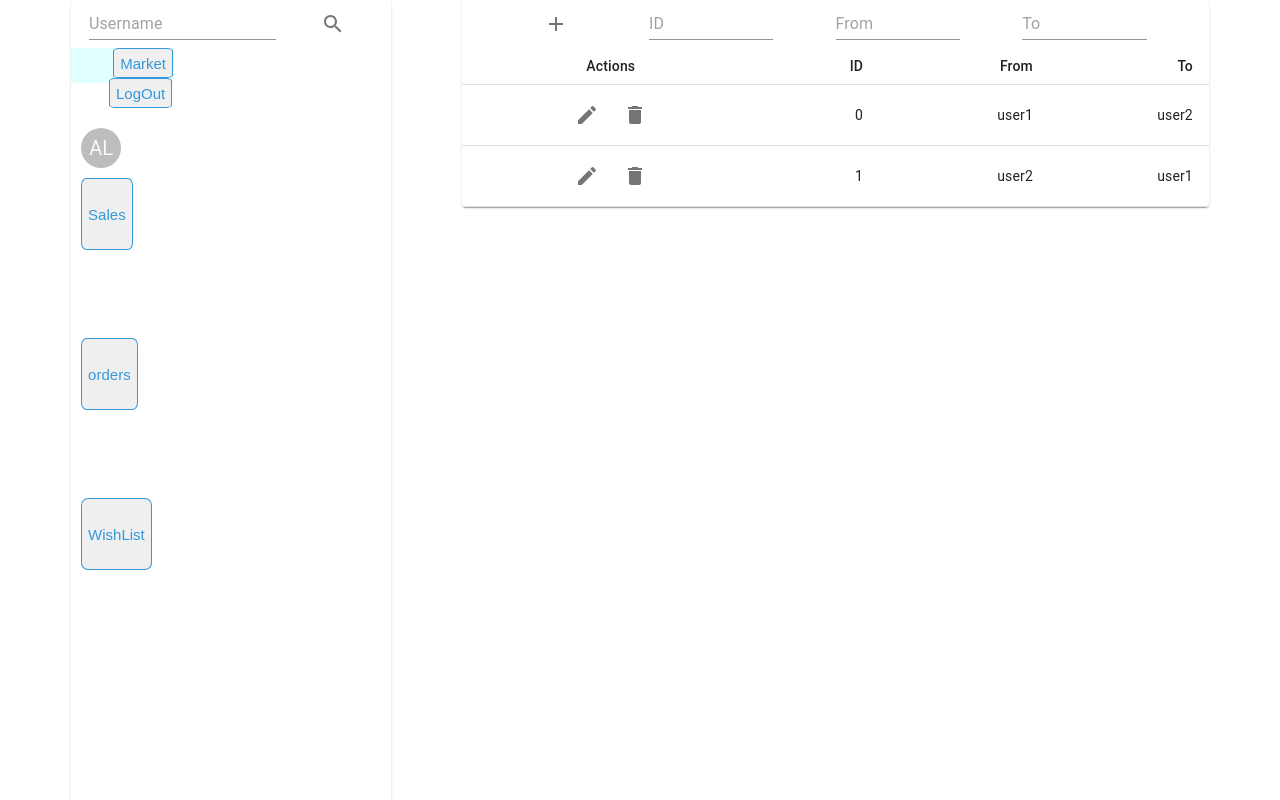
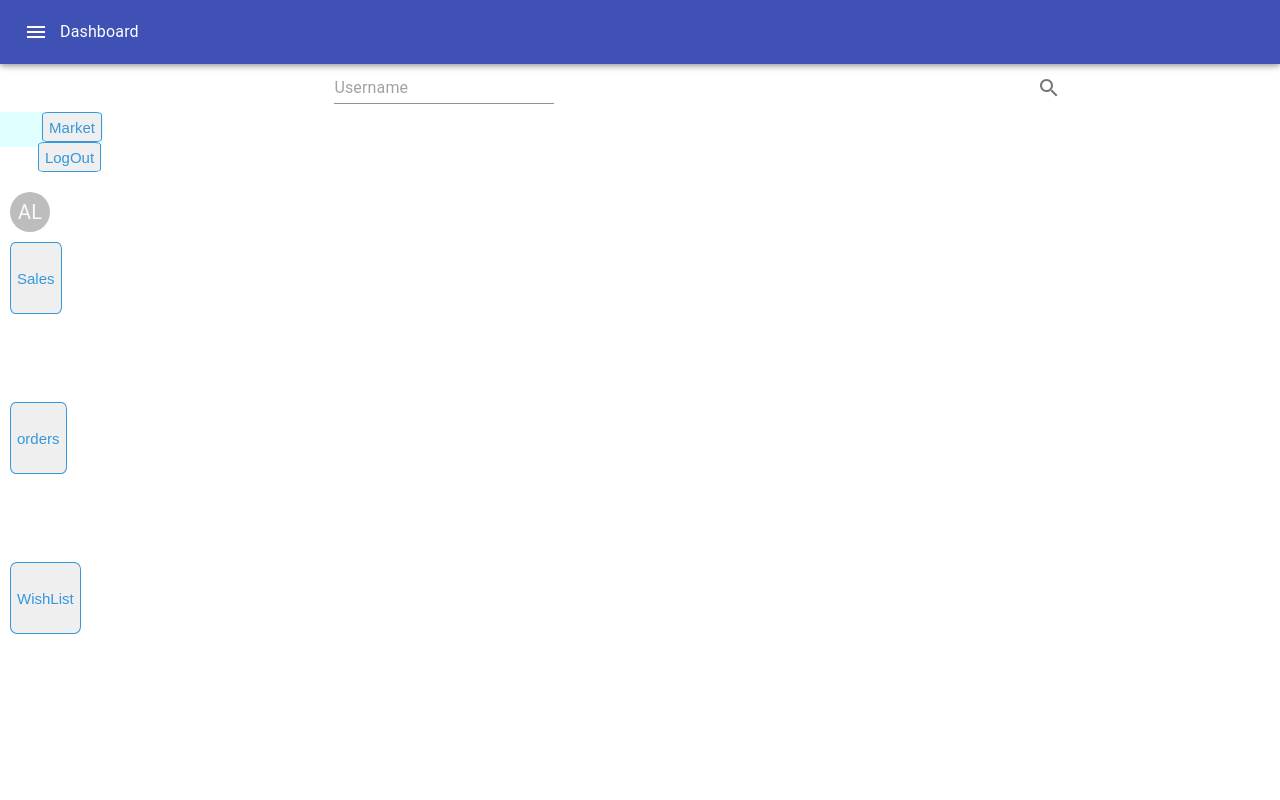
Before and after one commit to Falanke21/REM-demo-website, a React (Create React App) app in the folder fgnb/: page /admindash in a window 1280 px wide. Shown: the top 800 px of the page. Built offline with nearby package versions, Linux system fonts and the light colour scheme.

Commit message:
Added top navigation bar and side drawer to admin dashboard

```diff
--- a/fgnb/src/AdminDashBoard.js
+++ b/fgnb/src/AdminDashBoard.js
@@ -1,29 +1,87 @@
-import React from 'react';
-import { Grid, Paper } from '@material-ui/core';
+import React from "react";
+import {
+    AppBar,
+    Toolbar,
+    IconButton,
+    Drawer,
+    Paper,
+    Typography,
+    List,
+    ListItem,
+    ListItemIcon,
+    ListItemText
+} from "@material-ui/core";
+import MenuIcon from "@material-ui/icons/Menu";
 
-import UserPanel from './UserPanel.js';
-import TransactionList from './TransactionList';
+import UserPanel from "./UserPanel.js";
+import TransactionList from "./TransactionList";
 
 class AdminDashBoard extends React.Component {
+    state = {
+        sideList: false,
+        currPage: "User"
+    };
+
+    toggleDrawer = open => event => {
+        this.setState({
+            sideList: open
+        });
+    };
+
+    moveView = newView => event => {
+        this.setState({
+            currPage: newView
+        });
+    };
+
     render() {
         return (
-      <Grid
-        container
-        direction='row'
-        justify='space-evenly'
-        alignItems='flex-start'
+            <div>
+                <AppBar>
+                    <Toolbar>
+                        <IconButton
+                            edge="start"
+                            color="inherit"
+                            onClick={this.toggleDrawer(true)}
                         >
-        <Grid item xs={3}>
+                            <MenuIcon />
+                        </IconButton>
+                        <Typography>Dashboard</Typography>
+                    </Toolbar>
+                </AppBar>
+                <Toolbar />
+                <Drawer
+                    open={this.state.sideList}
+                    onClose={this.toggleDrawer(false)}
+                    moveView={this.moveView}
+                >
+                    <div
+                        style={{ width: 300 }}
+                        onClick={this.toggleDrawer(false)}
+                    >
+                        <List>
+                            {["User", "Transaction"].map(item => (
+                                <ListItem button onClick={this.moveView(item)}>
+                                    <ListItemIcon>
+                                        <MenuIcon />
+                                    </ListItemIcon>
+                                    <ListItemText primary={item} />
+                                </ListItem>
+                            ))}
+                        </List>
+                    </div>
+                </Drawer>
+                {this.state.currPage === "User" && (
                     <Paper>
-            <UserPanel/>
+                        <UserPanel />
                     </Paper>
-        </Grid>
-          <Grid item xs={7}>
+                )}
+                {this.state.currPage === "Transaction" && (
                     <Paper>
-              <TransactionList/>
+                        <TransactionList />
                     </Paper>
-          </Grid>
-      </Grid>
+                )}
+            </div>
         );
     }
 }
```
Lines whose indentation alone changed are shown as unchanged.
